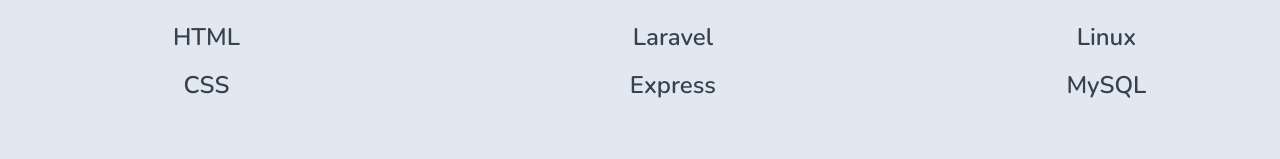
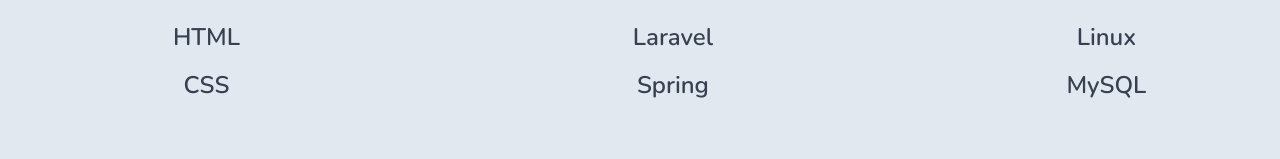
Before and after one commit to jon-steele/Portfolio-Website, a Next.js app: page / in a window 1280 px wide. Shown: the part 2819-2978 px from the top of the page. Built offline with nearby package versions, Linux system fonts and the light colour scheme.

Commit message:
Adjusts skills section

```diff
--- a/components/sections/skills.js
+++ b/components/sections/skills.js
@@ -6,7 +6,7 @@
 
       <div className='flex flex-col justify-center items-center'>
 
-        <h1 className="px-4 py-2 text-4xl mb-4 text-slate-200 bg-gray-700 rounded-md animate">Languges</h1>
+        <h1 className="px-4 py-2 text-4xl mb-4 text-slate-200 bg-gray-700 rounded-md animate h-full items-start">Languges</h1>
 
         <SkillHeader title="Java & C++"/>
         <SkillHeader title="PHP"/>
@@ -16,17 +16,17 @@
       </div>
       <div className='flex flex-col justify-center items-center'>
 
-        <h1 className="px-4 py-2 text-4xl mb-4 text-slate-200 bg-gray-700 rounded-md animate">Frameworks</h1>
+        <h1 className="px-4 py-2 text-4xl mb-4 text-slate-200 bg-gray-700 rounded-md animate h-full items-start">Frameworks</h1>
 
         <SkillHeader title="React"/>
         <SkillHeader title="Next"/>
         <SkillHeader title="Laravel"/>
-        <SkillHeader title="Express"/>
+        <SkillHeader title="Spring"/>
 
       </div>
       <div className='flex flex-col justify-center items-center'>
 
-        <h1 className="px-4 py-2 text-4xl mb-4 text-slate-200 bg-gray-700 rounded-md animate">Tools</h1>
+        <h1 className="px-4 py-2 text-4xl mb-4 text-slate-200 bg-gray-700 rounded-md animate h-full items-start">Tools</h1>
 
         <SkillHeader title="Git"/>
         <SkillHeader title="Node"/>
```
